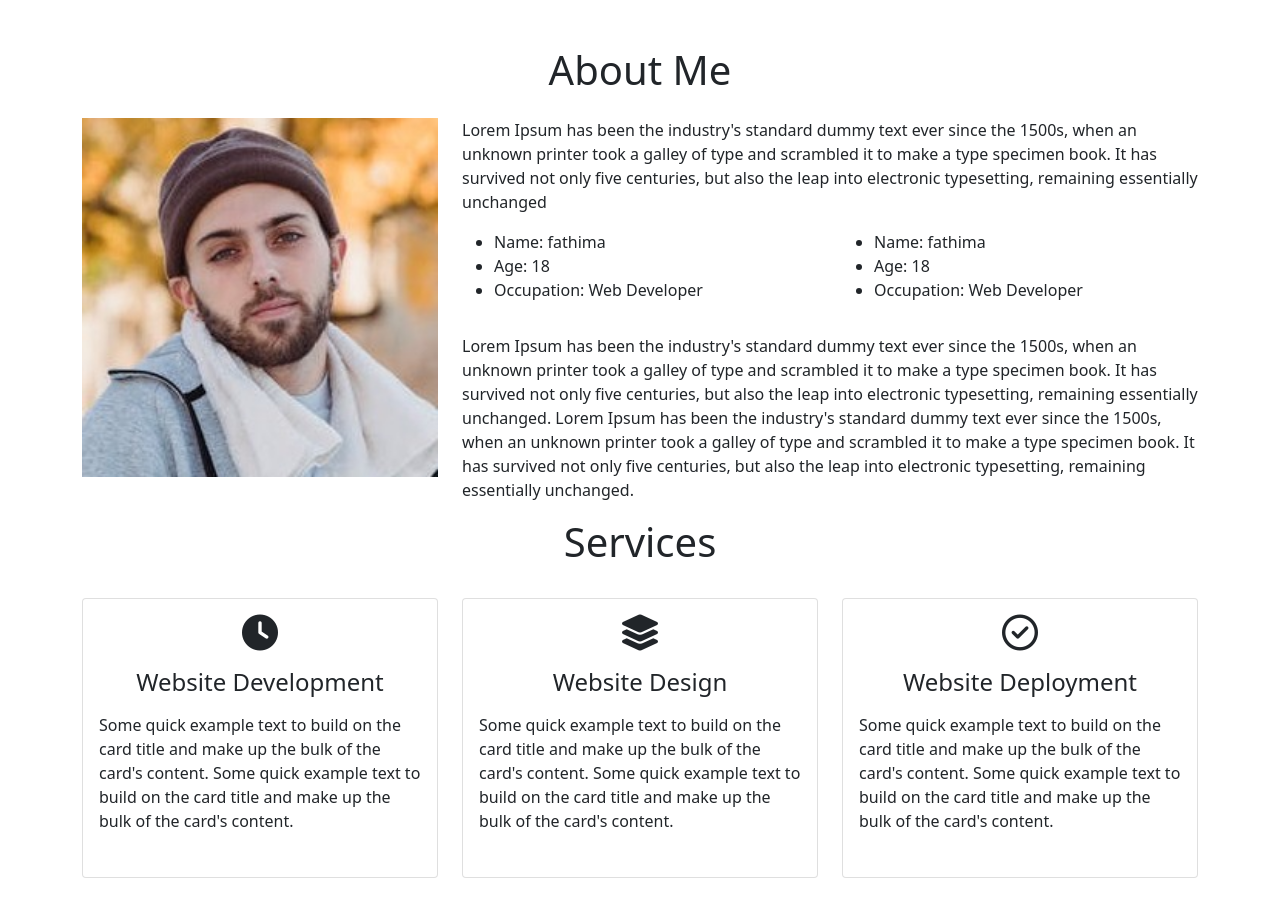
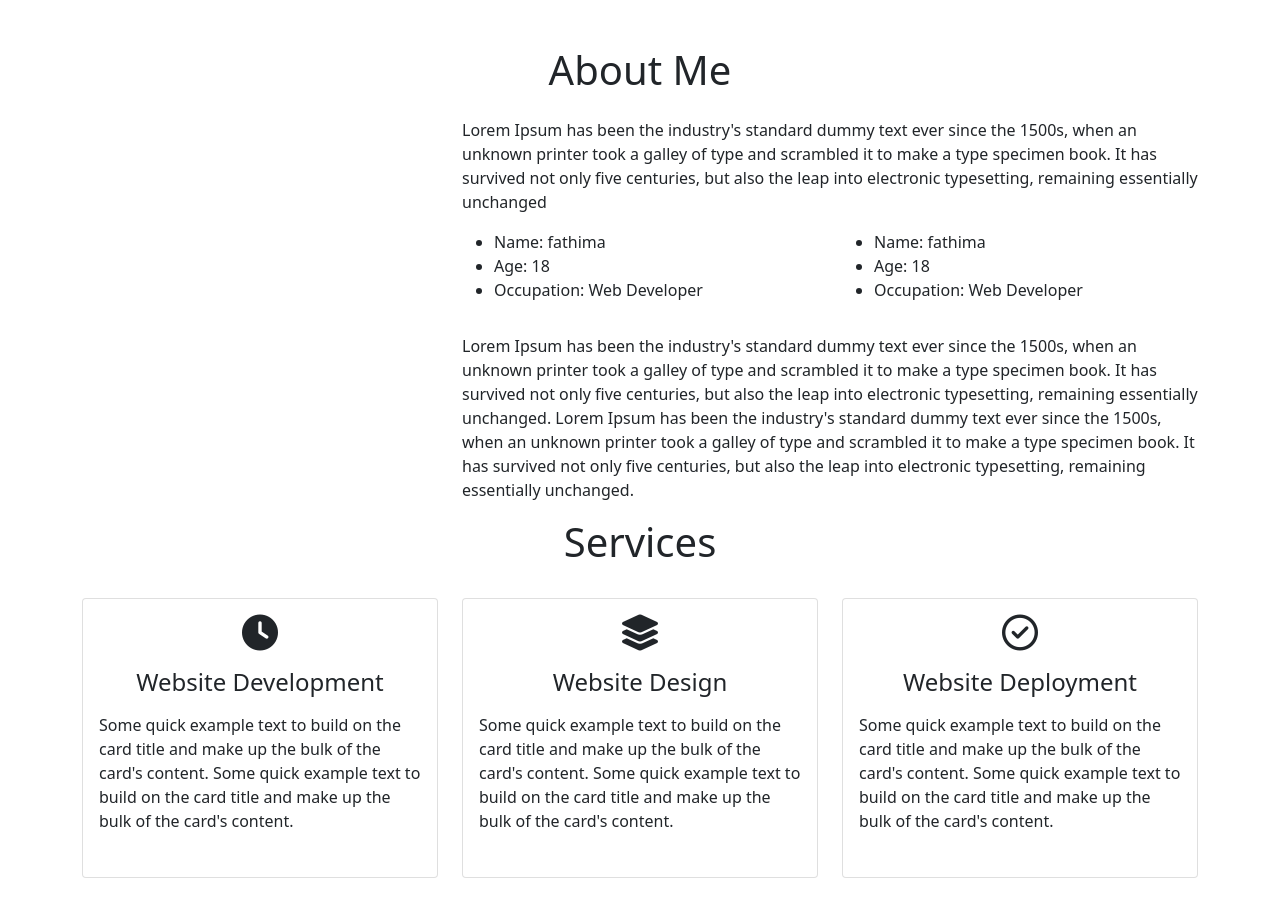
Before and after one commit to nusaiba2004/nusaibasportfolio, a plain HTML site: page index.html in a window 1280 px wide. Shown: the part 802-1701 px from the top of the page. Drawn offline with nearby package versions, Linux system fonts and the light colour scheme; a script that the page names is missing.

Commit message:
Update index.html

```diff
--- a/index.html
+++ b/index.html
@@ -61,7 +61,7 @@
             <h1 class="text-center">About Me</h1>
             <div class="row mt-4">
                 <div class="col-lg-4">
-                    <img src="images/about.jpeg" class= "imageAboutPage" alt="">
+                    <img src="images/about.peg" class= "imageAboutPage" alt="">
                 </div>
 
                 <div class="col-lg-8">
```
